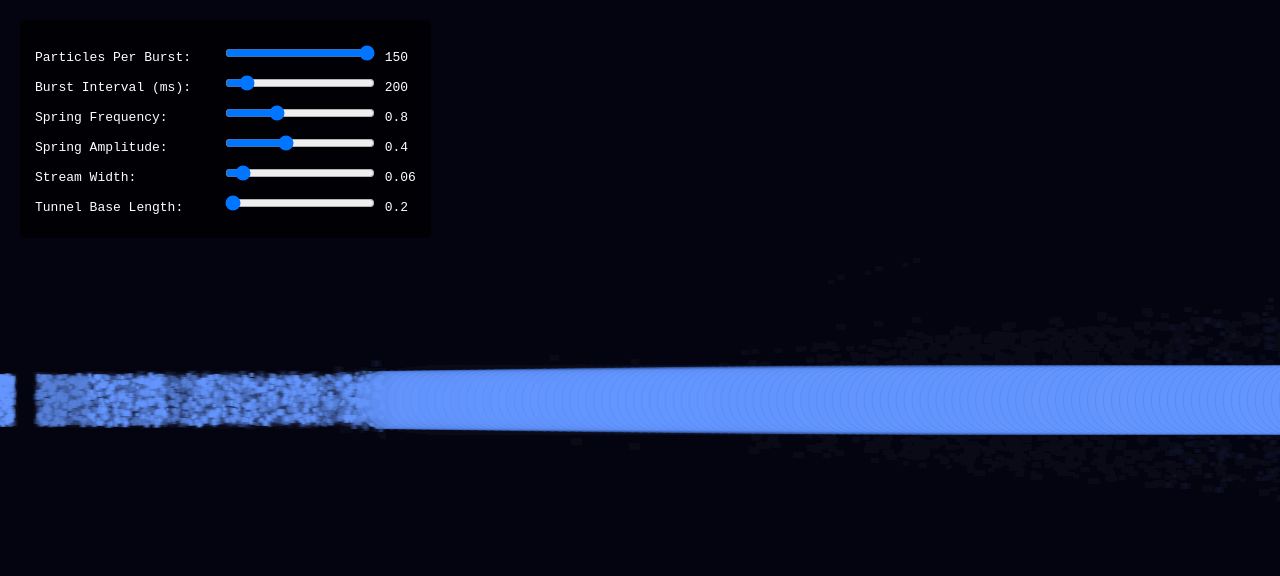
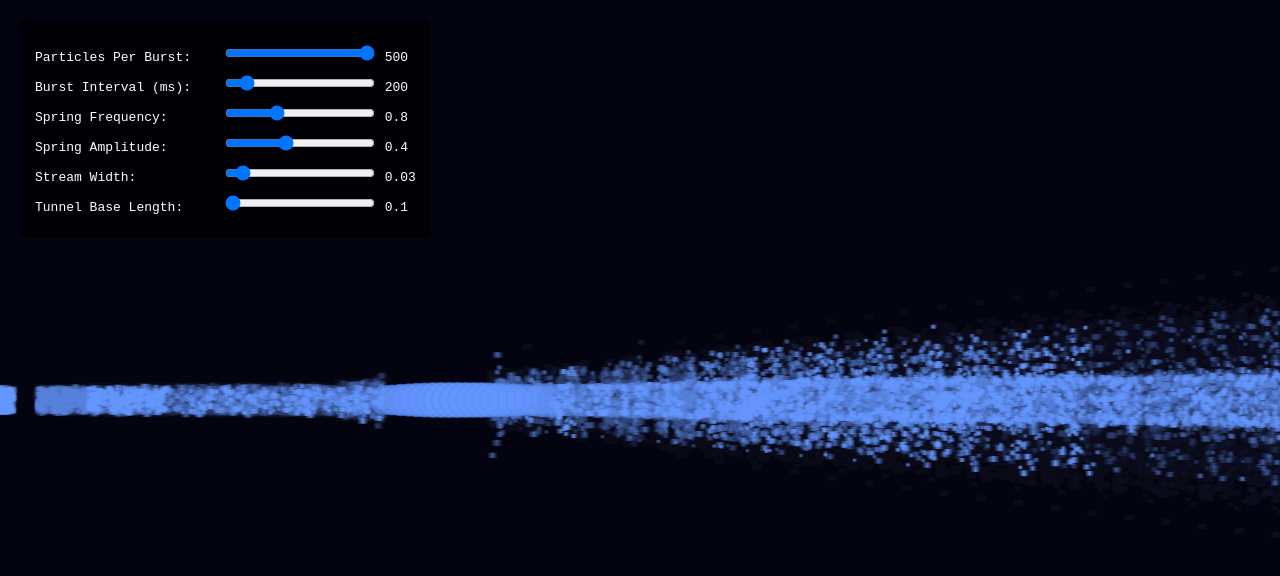
Before and after one commit to JSKIM-90/Chart_Custom, a plain HTML site: page Canvas/Sample/canvas13.html in a window 1280 px wide. Drawn offline with Linux system fonts and the light colour scheme; animation ran at ten frames a second.

Commit message:
기본값 변경

```diff
--- a/Canvas/Sample/canvas13.html
+++ b/Canvas/Sample/canvas13.html
@@ -45,7 +45,7 @@
         <div class="control-item">
             <label>Particles Per Burst:</label>
             <input type="range" id="burstSize" min="50" max="500" value="500" step="10">
-            <span id="burstSizeValue">150</span>
+            <span id="burstSizeValue">500</span>
         </div>
         <div class="control-item">
             <label>Burst Interval (ms):</label>
@@ -65,12 +65,12 @@
         <div class="control-item">
             <label>Stream Width:</label>
             <input type="range" id="streamWidth" min="0.02" max="0.15" value="0.03" step="0.01">
-            <span id="streamWidthValue">0.06</span>
+            <span id="streamWidthValue">0.03</span>
         </div>
         <div class="control-item">
             <label>Tunnel Base Length:</label>
             <input type="range" id="tunnelLength" min="0.1" max="0.4" value="0.1" step="0.01">
-            <span id="tunnelLengthValue">0.2</span>
+            <span id="tunnelLengthValue">0.1</span>
         </div>
     </div>
 
@@ -80,13 +80,13 @@
 
         let width, height;
         let particles = [];
-        let burstSize = 150;
+        let burstSize = 500;
         let burstInterval = 200; // ms
         let lastBurstTime = 0;
         let springFreq = 0.8;
         let springAmp = 0.4;
-        let streamWidth = 0.06;
-        let tunnelBaseLength = 0.2;
+        let streamWidth = 0.03;
+        let tunnelBaseLength = 0.1;
         let time = 0;
         let dynamicTunnelLength = 0.2; // 동적 터널 길이
 
```
